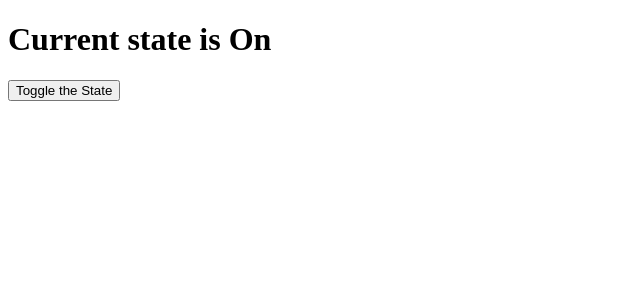
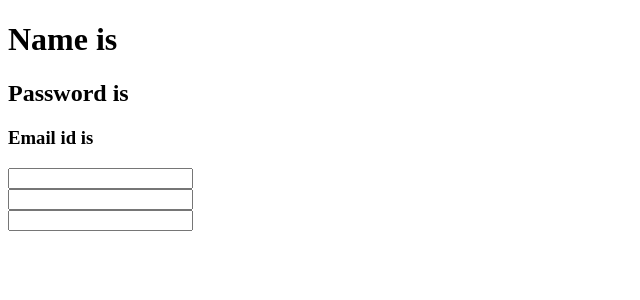
Before and after one commit to farhan2804/interviewQues, a React (Vite) app: page / in a window 1280 px wide. Shown: the top 300 px of the page, without its empty margins (0-640 px from the left). Built offline with nearby package versions, Linux system fonts and the light colour scheme.

Commit message:
multiple state management

```diff
--- a/src/App.jsx
+++ b/src/App.jsx
@@ -1,11 +1,13 @@
 import React from "react";
 // import Counter from "./Components/StateExample/UseState/Counter";
-import ToggleButton from "./Components/StateExample/UseState/ToggleButton";
+// import ToggleButton from "./Components/StateExample/UseState/ToggleButton";
+import MultipleState from "./Components/StateExample/UseState/MultipleState";
 const App = () => {
   return (
     <>
       {/* <Counter /> */}
-      <ToggleButton />
+      {/* <ToggleButton /> */}
+      <MultipleState/>
     </>
   );
 };
--- /dev/null
+++ b/src/Components/StateExample/UseState/MultipleState.jsx
@@ -0,0 +1,44 @@
+import React, { useState } from "react";
+
+const MultipleState = () => {
+  const [name, setName] = useState("");
+  const [password, setPassword] = useState("");
+  const [email, setEmail] = useState("");
+  const handleName = (e) => {
+    setName(e.target.value);
+  };
+  const handlePassword = (e) => {
+    setPassword(e.target.value);
+  };
+  const handleEmail = (e) => {
+    setEmail(e.target.value);
+  };
+  return (
+    <>
+      <h1>Name is {name}</h1>
+      <h2>Password is {password} </h2>
+      <h3> Email id is {email}</h3>
+      <input
+        onChange={handleName}
+        placeholders="enter your name"
+        type="text"
+        value={name}
+      />
+      <br/>
+      <input
+        onChange={handlePassword}
+        password="enter your password"
+        type="password"
+        value={password}
+      />
+      <br/>
+      <input
+        onChange={handleEmail}
+        placeholders="enter your email"
+        type="email"
+        value={email}
+      />
+    </>
+  );
+};
+export default MultipleState;
```
